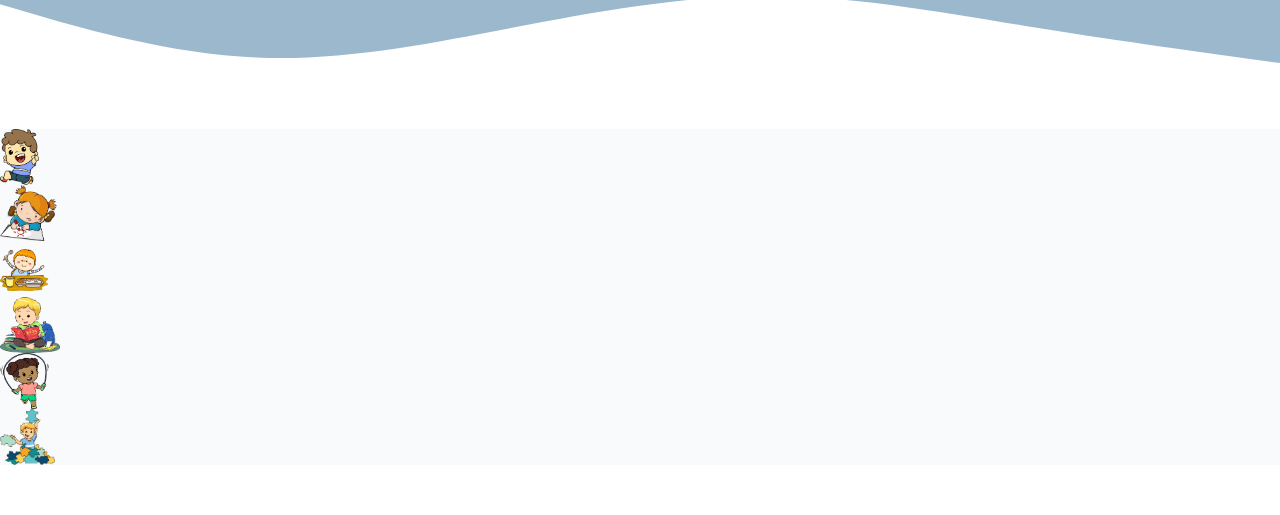
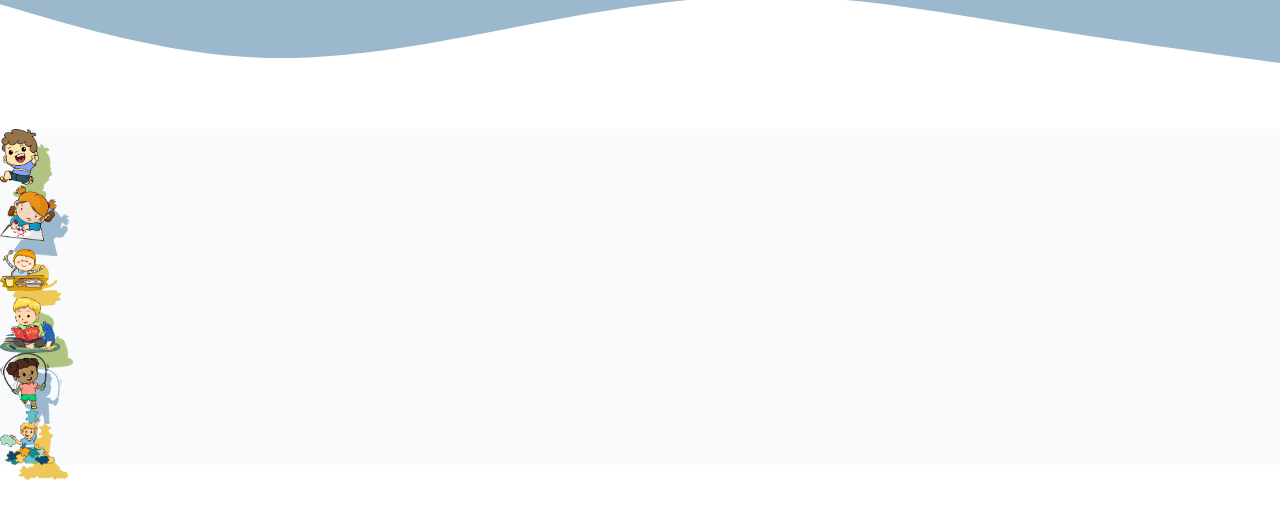
Before and after one commit to DenisWithOneN/gradi-elim, a Vue app: page /#/ in a window 1280 px wide. Shown: the part 2472-2987 px from the top of the page. Built offline with nearby package versions, Linux system fonts and the light colour scheme; a web font is replaced by a local one.

Commit message:
added specific custom dropshadow colors

```diff
--- a/src/components/home/Schedule.vue
+++ b/src/components/home/Schedule.vue
@@ -50,7 +50,7 @@ const hours = [
 
   <div v-for="(hour, index) in hours" :key="index">
     <div class="bg-white">
-      <img :src="hour.image" alt="gallery photo" class="h-14">
+      <img :src="hour.image" alt="gallery photo" class="h-14" :class="`${hour.dropshadowColor}`">
     </div>
   </div>
 
--- a/tailwind.config.js
+++ b/tailwind.config.js
@@ -23,9 +23,9 @@ module.exports = {
       dropShadow: {
         'custom': '0px 4px 2px rgba(0, 0, 0, 0.25)',
         'aboutCard': '13px 15px rgba(69, 86, 99, 1)',
-        'scheduleCardGreen': '13px 15px rgba(69, 86, 99, 1)',
-        'scheduleCardBlue': '13px 15px rgba(69, 86, 99, 1)',
-        'scheduleCardYellow': '13px 15px rgba(69, 86, 99, 1)',
+        'scheduleCardGreen': '13px 15px rgba(177, 195, 129, 1)',
+        'scheduleCardBlue': '13px 15px rgba(155, 184, 205, 1)',
+        'scheduleCardYellow': '13px 15px rgba(238, 199, 89, 1)',
       },
       fontSize: {
         mobileHeading: ['2.5rem', '2.5rem']
```
